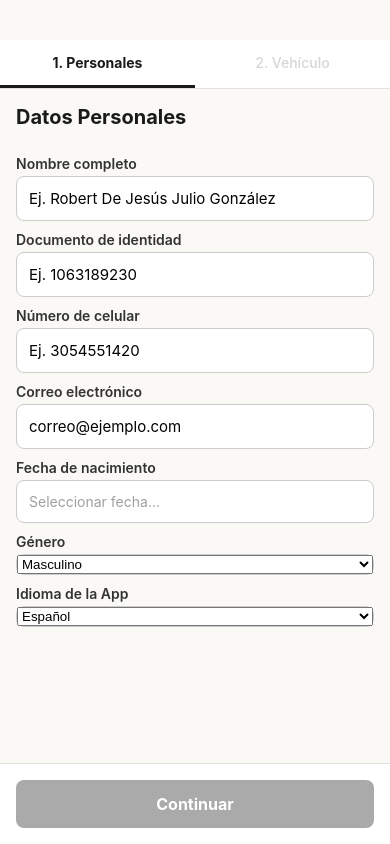
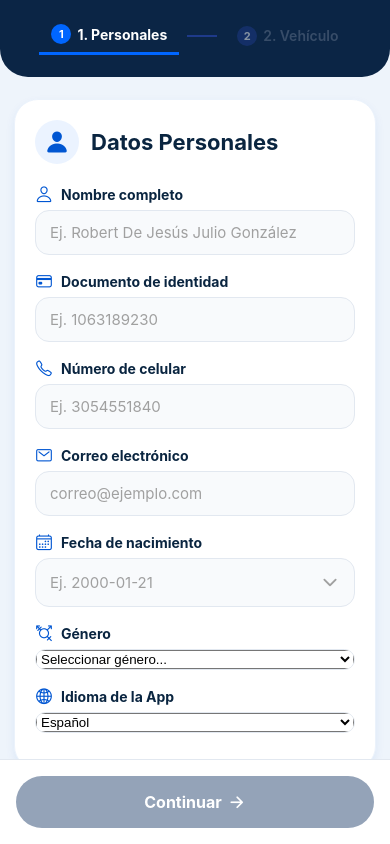
Before and after one commit to CholiBroki/UberClone, a React Native app: screen / in a window 390 px wide. Built offline with nearby package versions, Linux system fonts and the light colour scheme.

Commit message:
Mejora en el diseño visual de las pestañas

```diff
--- a/package.json
+++ b/package.json
@@ -3,6 +3,7 @@
   "version": "1.0.0",
   "main": "index.js",
   "dependencies": {
+    "@expo/vector-icons": "^15.0.2",
     "@react-native-community/datetimepicker": "9.2.1",
     "@react-native-picker/picker": "2.11.4",
     "expo": "~58.0.21",
--- a/src/screens/PersonalDataTab.js
+++ b/src/screens/PersonalDataTab.js
@@ -3,6 +3,7 @@ import React, { useState } from 'react';
 import { View, Text, TextInput, StyleSheet, ScrollView, TouchableOpacity, Platform } from 'react-native';
 import { Picker } from '@react-native-picker/picker';
 import DateTimePicker from '@react-native-community/datetimepicker';
+import { Ionicons } from '@expo/vector-icons';
 
 const PersonalDataTab = ({ formData, setFormData, errors, touched }) => {
   const [showDatePicker, setShowDatePicker] = useState(false);
@@ -20,63 +21,104 @@ const PersonalDataTab = ({ formData, setFormData, errors, touched }) => {
   };
 
   return (
-    <ScrollView style={styles.container}>
+    <ScrollView style={styles.container} showsVerticalScrollIndicator={false}>
+      {/* Tarjeta Principal */}
+      <View style={styles.card}>
+        <View style={styles.headerRow}>
+          <View style={styles.iconBadge}>
+            <Ionicons name="person" size={24} color="#0056D2" />
+          </View>
           <Text style={styles.title}>Datos Personales</Text>
+        </View>
 
+        {/* Nombre */}
+        <View style={styles.fieldGroup}>
+          <View style={styles.labelRow}>
+            <Ionicons name="person-outline" size={18} color="#0056D2" />
             <Text style={styles.label}>Nombre completo</Text>
+          </View>
           <TextInput
             style={[styles.input, touched.fullName && errors.fullName && styles.inputError]}
             placeholder="Ej. Robert De Jesús Julio González"
+            placeholderTextColor="#A0A0A0"
             value={formData.fullName}
             onChangeText={(val) => handleChange('fullName', val)}
             maxLength={50}
           />
           {touched.fullName && errors.fullName && <Text style={styles.errorText}>{errors.fullName}</Text>}
+        </View>
 
+        {/* Documento */}
+        <View style={styles.fieldGroup}>
+          <View style={styles.labelRow}>
+            <Ionicons name="card-outline" size={18} color="#0056D2" />
             <Text style={styles.label}>Documento de identidad</Text>
+          </View>
           <TextInput
             style={[styles.input, touched.idNumber && errors.idNumber && styles.inputError]}
             placeholder="Ej. 1063189230"
+            placeholderTextColor="#A0A0A0"
             keyboardType="numeric"
             value={formData.idNumber}
             onChangeText={(val) => handleChange('idNumber', val)}
             maxLength={10}
           />
           {touched.idNumber && errors.idNumber && <Text style={styles.errorText}>{errors.idNumber}</Text>}
+        </View>
 
+        {/* Celular */}
+        <View style={styles.fieldGroup}>
+          <View style={styles.labelRow}>
+            <Ionicons name="call-outline" size={18} color="#0056D2" />
             <Text style={styles.label}>Número de celular</Text>
+          </View>
           <TextInput
             style={[styles.input, touched.phone && errors.phone && styles.inputError]}
-        placeholder="Ej. 3054551420"
+            placeholder="Ej. 3054551840"
+            placeholderTextColor="#A0A0A0"
             keyboardType="phone-pad"
             value={formData.phone}
             onChangeText={(val) => handleChange('phone', val)}
             maxLength={10}
           />
           {touched.phone && errors.phone && <Text style={styles.errorText}>{errors.phone}</Text>}
+        </View>
 
+        {/* Correo */}
+        <View style={styles.fieldGroup}>
+          <View style={styles.labelRow}>
+            <Ionicons name="mail-outline" size={18} color="#0056D2" />
             <Text style={styles.label}>Correo electrónico</Text>
+          </View>
           <TextInput
             style={[styles.input, touched.email && errors.email && styles.inputError]}
             placeholder="correo@ejemplo.com"
+            placeholderTextColor="#A0A0A0"
             keyboardType="email-address"
             autoCapitalize="none"
             value={formData.email}
             onChangeText={(val) => handleChange('email', val)}
           />
           {touched.email && errors.email && <Text style={styles.errorText}>{errors.email}</Text>}
+        </View>
 
-      {/* Selector de Fecha Nativo */}
+        {/* Fecha de nacimiento */}
+        <View style={styles.fieldGroup}>
+          <View style={styles.labelRow}>
+            <Ionicons name="calendar-outline" size={18} color="#0056D2" />
             <Text style={styles.label}>Fecha de nacimiento</Text>
+          </View>
           <TouchableOpacity
             onPress={() => setShowDatePicker(true)}
-        style={[styles.input, touched.birthDate && errors.birthDate && styles.inputError]}
+            style={[styles.input, styles.datePickerButton, touched.birthDate && errors.birthDate && styles.inputError]}
           >
-        <Text style={{ color: formData.birthDate ? '#1A1A1A' : '#A0A0A0' }}>
-          {formData.birthDate ? formData.birthDate : 'Seleccionar fecha...'}
+            <Text style={{ color: formData.birthDate ? '#1A2B4C' : '#A0A0A0', fontSize: 15 }}>
+              {formData.birthDate ? formData.birthDate : 'Ej. 2000-01-21'}
             </Text>
+            <Ionicons name="chevron-down" size={20} color="#A0A0A0" />
           </TouchableOpacity>
           {touched.birthDate && errors.birthDate && <Text style={styles.errorText}>{errors.birthDate}</Text>}
+        </View>
 
         {showDatePicker && (
           <DateTimePicker
@@ -88,31 +130,44 @@ const PersonalDataTab = ({ formData, setFormData, errors, touched }) => {
           />
         )}
 
-      {/* Lista Desplegable: Género */}
+        {/* Género (Por defecto en Seleccionar género...) */}
+        <View style={styles.fieldGroup}>
+          <View style={styles.labelRow}>
+            <Ionicons name="transgender-outline" size={18} color="#0056D2" />
             <Text style={styles.label}>Género</Text>
+          </View>
           <View style={[styles.pickerContainer, touched.gender && errors.gender && styles.inputError]}>
             <Picker
               selectedValue={formData.gender}
               onValueChange={(itemValue) => handleChange('gender', itemValue)}
+              dropdownIconColor="#0056D2"
             >
-          <Picker.Item label="Seleccionar género..." value="" />
+              <Picker.Item label="Seleccionar género..." value="" color="#A0A0A0" />
               <Picker.Item label="Masculino" value="Masculino" />
               <Picker.Item label="Femenino" value="Femenino" />
               <Picker.Item label="Otro" value="Otro" />
             </Picker>
           </View>
           {touched.gender && errors.gender && <Text style={styles.errorText}>{errors.gender}</Text>}
+        </View>
 
-      {/* Lista Desplegable: Idioma */}
+        {/* Idioma */}
+        <View style={styles.fieldGroup}>
+          <View style={styles.labelRow}>
+            <Ionicons name="globe-outline" size={18} color="#0056D2" />
             <Text style={styles.label}>Idioma de la App</Text>
+          </View>
           <View style={[styles.pickerContainer, touched.language && errors.language && styles.inputError]}>
             <Picker
               selectedValue={formData.language}
               onValueChange={(itemValue) => handleChange('language', itemValue)}
+              dropdownIconColor="#0056D2"
             >
               <Picker.Item label="Español" value="Español" />
               <Picker.Item label="Inglés" value="Inglés" />
             </Picker>
+          </View>
+        </View>
       </View>
     </ScrollView>
   );
@@ -121,45 +176,87 @@ const PersonalDataTab = ({ formData, setFormData, errors, touched }) => {
 const styles = StyleSheet.create({
   container: {
     flex: 1,
-    padding: 16,
-    backgroundColor: '#FAF9F6'
+    paddingHorizontal: 14,
+    paddingVertical: 10
+  },
+  card: {
+    backgroundColor: '#FFFFFF',
+    borderRadius: 24,
+    padding: 20,
+    marginBottom: 25,
+    borderWidth: 1,
+    borderColor: '#EBF2FB',
+    elevation: 3,
+    shadowColor: '#0056D2',
+    shadowOffset: { width: 0, height: 4 },
+    shadowOpacity: 0.08,
+    shadowRadius: 10
+  },
+  headerRow: {
+    flexDirection: 'row',
+    alignItems: 'center',
+    marginBottom: 20,
+    gap: 12
+  },
+  iconBadge: {
+    width: 44,
+    height: 44,
+    borderRadius: 22,
+    backgroundColor: '#EBF3FF',
+    alignItems: 'center',
+    justifyContent: 'center'
   },
   title: {
-    fontSize: 20,
+    fontSize: 22,
     fontWeight: 'bold',
-    marginBottom: 16,
-    color: '#1A1A1A'
+    color: '#0A2540'
+  },
+  fieldGroup: {
+    marginBottom: 16
+  },
+  labelRow: {
+    flexDirection: 'row',
+    alignItems: 'center',
+    gap: 8,
+    marginBottom: 6
   },
   label: {
     fontSize: 14,
-    fontWeight: '600',
-    color: '#333333',
-    marginTop: 10,
-    marginBottom: 4
+    fontWeight: '700',
+    color: '#0A2540'
   },
   input: {
-    borderWidth: 1,
-    borderColor: '#CCCCCC',
-    borderRadius: 8,
-    padding: 12,
+    borderWidth: 1.5,
+    borderColor: '#E2E8F0',
+    borderRadius: 14,
+    paddingHorizontal: 14,
+    paddingVertical: 12,
     fontSize: 15,
-    backgroundColor: '#FFFFFF',
-    justifyContent: 'center'
+    backgroundColor: '#F8FAFC',
+    color: '#0A2540'
+  },
+  datePickerButton: {
+    flexDirection: 'row',
+    justifyContent: 'space-between',
+    alignItems: 'center'
   },
   pickerContainer: {
-    borderWidth: 1,
-    borderColor: '#CCCCCC',
-    borderRadius: 8,
-    backgroundColor: '#FFFFFF',
+    borderWidth: 1.5,
+    borderColor: '#E2E8F0',
+    borderRadius: 14,
+    backgroundColor: '#F8FAFC',
+    overflow: 'hidden',
     justifyContent: 'center'
   },
   inputError: {
-    borderColor: '#D32F2F'
+    borderColor: '#E53E3E',
+    backgroundColor: '#FFF5F5'
   },
   errorText: {
-    color: '#D32F2F',
+    color: '#E53E3E',
     fontSize: 12,
-    marginTop: 3
+    marginTop: 4,
+    fontWeight: '500'
   }
 });
 
--- a/src/screens/RegisterScreen.js
+++ b/src/screens/RegisterScreen.js
@@ -1,14 +1,13 @@
 // AI-assisted: see docs/AI_LOG.md #7
 import React, { useState } from 'react';
-import { View, Text, StyleSheet, TouchableOpacity } from 'react-native';
+import { View, Text, StyleSheet, TouchableOpacity, SafeAreaView, StatusBar, Platform } from 'react-native';
 import PersonalDataTab from './PersonalDataTab';
 import VehicleTab from './VehicleTab';
 import { validatePersonalData, validateVehicleData } from '../utils/validators';
+import { Ionicons } from '@expo/vector-icons';
 
 const RegisterScreen = () => {
   const [activeTab, setActiveTab] = useState(1);
-
-  // Separamos el intento de envio por cada pestana independiente
   const [submittedTab1, setSubmittedTab1] = useState(false);
   const [submittedTab2, setSubmittedTab2] = useState(false);
 
@@ -18,7 +17,7 @@ const RegisterScreen = () => {
     phone: '',
     email: '',
     birthDate: '',
-    gender: 'Masculino',
+    gender: '',
     language: 'Español'
   });
 
@@ -38,7 +37,6 @@ const RegisterScreen = () => {
   const isPersonalValid = Object.keys(personalErrors).length === 0;
   const isVehicleValid = Object.keys(vehicleErrors).length === 0;
 
-  // Bloqueo de navegacion manual por pestañas
   const handleTabPress = (tabIndex) => {
     if (tabIndex === 2 && !isPersonalValid) {
       setSubmittedTab1(true);
@@ -56,26 +54,38 @@ const RegisterScreen = () => {
     } else if (activeTab === 2) {
       setSubmittedTab2(true);
       if (isPersonalValid && isVehicleValid) {
-        const newDriver = {
-          ...personalData,
-          vehicle: vehicleData,
-          status: 'Pendiente'
-        };
-        console.log('Registro enviado con éxito:', newDriver);
+        // En el futuro, esto avanzará a la Pestaña 3 (Documentos)
+        console.log('Pestaña 2 validada correctamente');
       }
     }
   };
 
+  const isCurrentTabValid = activeTab === 1 ? isPersonalValid : (isPersonalValid && isVehicleValid);
+
   return (
-    <View style={styles.container}>
-      {/* Header de pestañas */}
+    <SafeAreaView style={styles.container}>
+      <StatusBar barStyle="light-content" backgroundColor="#0B2545" />
+
+      {/* Header Superior Azul Curvo con respeto al Notch */}
+      <View style={styles.topBanner}>
         <View style={styles.tabHeader}>
           <TouchableOpacity
             style={[styles.tabButton, activeTab === 1 && styles.activeTabButton]}
             onPress={() => handleTabPress(1)}
           >
+            <View style={styles.tabRow}>
+              {isPersonalValid ? (
+                <Ionicons name="checkmark-circle" size={18} color="#4ADE80" />
+              ) : (
+                <View style={[styles.stepNumber, activeTab === 1 && styles.activeStepNumber]}>
+                  <Text style={styles.stepText}>1</Text>
+                </View>
+              )}
               <Text style={[styles.tabText, activeTab === 1 && styles.activeTabText]}>1. Personales</Text>
+            </View>
           </TouchableOpacity>
+
+          <View style={styles.stepDivider} />
 
           <TouchableOpacity
             style={[
@@ -85,6 +95,14 @@ const RegisterScreen = () => {
             ]}
             onPress={() => handleTabPress(2)}
           >
+            <View style={styles.tabRow}>
+              {isVehicleValid ? (
+                <Ionicons name="checkmark-circle" size={18} color="#4ADE80" />
+              ) : (
+                <View style={[styles.stepNumber, activeTab === 2 && styles.activeStepNumber]}>
+                  <Text style={styles.stepText}>2</Text>
+                </View>
+              )}
               <Text style={[
                 styles.tabText,
                 activeTab === 2 && styles.activeTabText,
@@ -92,10 +110,12 @@ const RegisterScreen = () => {
               ]}>
                 2. Vehículo
               </Text>
+            </View>
           </TouchableOpacity>
         </View>
+      </View>
 
-      {/* Contenido de la pestaña activa */}
+      {/* Contenido dinámico */}
       <View style={styles.tabContent}>
         {activeTab === 1 && (
           <PersonalDataTab
@@ -128,77 +148,118 @@ const RegisterScreen = () => {
         )}
       </View>
 
-      {/* Botón dinámico */}
+      {/* Footer con Botón Continuar */}
       <View style={styles.footer}>
         <TouchableOpacity
-          style={[
-            styles.actionButton,
-            activeTab === 1 ? (!isPersonalValid && styles.disabledButton) : (!isVehicleValid && styles.disabledButton)
-          ]}
+          style={[styles.actionButton, !isCurrentTabValid && styles.disabledButton]}
           onPress={handleNextOrSubmit}
         >
-          <Text style={styles.actionText}>
-            {activeTab === 1 ? 'Continuar' : 'Enviar registro'}
-          </Text>
+          <Text style={styles.actionText}>Continuar</Text>
+          <Ionicons name="arrow-forward" size={18} color="#FFFFFF" style={{ marginLeft: 6 }} />
         </TouchableOpacity>
       </View>
-    </View>
+    </SafeAreaView>
   );
 };
 
 const styles = StyleSheet.create({
   container: {
     flex: 1,
-    backgroundColor: '#FAF9F6',
-    paddingTop: 40
+    backgroundColor: '#EEF4FB'
+  },
+  topBanner: {
+    backgroundColor: '#0B2545',
+    paddingTop: Platform.OS === 'android' ? (StatusBar.currentHeight || 0) + 12 : 16,
+    paddingBottom: 22,
+    borderBottomLeftRadius: 28,
+    borderBottomRightRadius: 28,
+    paddingHorizontal: 16,
+    zIndex: 10,
+    elevation: 5
   },
   tabHeader: {
     flexDirection: 'row',
-    borderBottomWidth: 1,
-    borderBottomColor: '#E0E0E0',
-    backgroundColor: '#FFFFFF'
+    alignItems: 'center',
+    justifyContent: 'center'
   },
   tabButton: {
-    flex: 1,
-    paddingVertical: 14,
+    paddingVertical: 8,
+    paddingHorizontal: 12,
     alignItems: 'center'
   },
   activeTabButton: {
     borderBottomWidth: 3,
-    borderBottomColor: '#1A1A1A'
+    borderBottomColor: '#0066FF'
   },
-  tabDisabled: {
-    opacity: 0.4
+  tabRow: {
+    flexDirection: 'row',
+    alignItems: 'center',
+    gap: 6
+  },
+  stepNumber: {
+    width: 20,
+    height: 20,
+    borderRadius: 10,
+    backgroundColor: '#1E3A8A',
+    alignItems: 'center',
+    justifyContent: 'center'
+  },
+  activeStepNumber: {
+    backgroundColor: '#0066FF'
+  },
+  stepText: {
+    color: '#FFFFFF',
+    fontSize: 11,
+    fontWeight: 'bold'
+  },
+  stepDivider: {
+    width: 30,
+    height: 2,
+    backgroundColor: '#1E3A8A',
+    marginHorizontal: 8
   },
   tabText: {
     fontSize: 14,
-    color: '#777777',
-    fontWeight: '500'
+    color: '#94A3B8',
+    fontWeight: '600'
   },
   activeTabText: {
-    color: '#1A1A1A',
+    color: '#FFFFFF',
     fontWeight: 'bold'
   },
+  tabDisabled: {
+    opacity: 0.5
+  },
   tabDisabledText: {
-    color: '#999999'
+    color: '#64748B'
   },
   tabContent: {
-    flex: 1
+    flex: 1,
+    paddingTop: 12
   },
   footer: {
     padding: 16,
     backgroundColor: '#FFFFFF',
     borderTopWidth: 1,
-    borderTopColor: '#E0E0E0'
+    borderTopColor: '#E2E8F0'
   },
   actionButton: {
-    backgroundColor: '#1A1A1A',
-    paddingVertical: 14,
-    borderRadius: 8,
-    alignItems: 'center'
+    backgroundColor: '#0056D2',
+    paddingVertical: 16,
+    borderRadius: 30,
+    flexDirection: 'row',
+    alignItems: 'center',
+    justifyContent: 'center',
+    elevation: 4,
+    shadowColor: '#0056D2',
+    shadowOffset: { width: 0, height: 4 },
+    shadowOpacity: 0.3,
+    shadowRadius: 8
   },
   disabledButton: {
-    backgroundColor: '#AAAAAA'
+    backgroundColor: '#94A3B8',
+    elevation: 0,
+    shadowOpacity: 0
   },
   actionText: {
     color: '#FFFFFF',
--- a/src/screens/VehicleTab.js
+++ b/src/screens/VehicleTab.js
@@ -2,6 +2,7 @@
 import React from 'react';
 import { View, Text, TextInput, StyleSheet, ScrollView } from 'react-native';
 import { Picker } from '@react-native-picker/picker';
+import { Ionicons } from '@expo/vector-icons';
 
 const VehicleTab = ({ vehicleData, setVehicleData, errors, touched }) => {
   const handleChange = (field, value) => {
@@ -13,80 +14,132 @@ const VehicleTab = ({ vehicleData, setVehicleData, errors, touched }) => {
   };
 
   return (
-    <ScrollView style={styles.container}>
+    <ScrollView style={styles.container} showsVerticalScrollIndicator={false}>
+      <View style={styles.card}>
+        <View style={styles.headerRow}>
+          <View style={styles.iconBadge}>
+            <Ionicons name="car" size={24} color="#0056D2" />
+          </View>
           <Text style={styles.title}>Datos del Vehículo</Text>
+        </View>
 
-      {/* Lista Desplegable: Categoría */}
+        {/* Categoría */}
+        <View style={styles.fieldGroup}>
+          <View style={styles.labelRow}>
+            <Ionicons name="pricetag-outline" size={18} color="#0056D2" />
             <Text style={styles.label}>Categoría del Vehículo</Text>
+          </View>
           <View style={[styles.pickerContainer, touched.category && errors.category && styles.inputError]}>
             <Picker
               selectedValue={vehicleData.category}
               onValueChange={(itemValue) => handleChange('category', itemValue)}
+              dropdownIconColor="#0056D2"
             >
               <Picker.Item label="Económico" value="economy" />
               <Picker.Item label="XL" value="xl" />
               <Picker.Item label="Premium" value="premium" />
             </Picker>
           </View>
+        </View>
 
+        {/* Placa */}
+        <View style={styles.fieldGroup}>
+          <View style={styles.labelRow}>
+            <Ionicons name="barcode-outline" size={18} color="#0056D2" />
             <Text style={styles.label}>Placa del vehículo</Text>
+          </View>
           <TextInput
             style={[styles.input, touched.plate && errors.plate && styles.inputError]}
             placeholder="Ej. ABC123"
+            placeholderTextColor="#A0A0A0"
             value={vehicleData.plate}
             onChangeText={(val) => handleChange('plate', val)}
             autoCapitalize="characters"
             maxLength={6}
           />
           {touched.plate && errors.plate && <Text style={styles.errorText}>{errors.plate}</Text>}
+        </View>
 
+        {/* Marca */}
+        <View style={styles.fieldGroup}>
+          <View style={styles.labelRow}>
+            <Ionicons name="car-sport-outline" size={18} color="#0056D2" />
             <Text style={styles.label}>Marca</Text>
+          </View>
           <TextInput
             style={[styles.input, touched.brand && errors.brand && styles.inputError]}
             placeholder="Ej. Chevrolet"
+            placeholderTextColor="#A0A0A0"
             value={vehicleData.brand}
             onChangeText={(val) => handleChange('brand', val)}
             maxLength={30}
           />
           {touched.brand && errors.brand && <Text style={styles.errorText}>{errors.brand}</Text>}
+        </View>
 
+        {/* Modelo */}
+        <View style={styles.fieldGroup}>
+          <View style={styles.labelRow}>
+            <Ionicons name="settings-outline" size={18} color="#0056D2" />
             <Text style={styles.label}>Modelo</Text>
+          </View>
           <TextInput
             style={[styles.input, touched.model && errors.model && styles.inputError]}
             placeholder="Ej. Onix"
+            placeholderTextColor="#A0A0A0"
             value={vehicleData.model}
             onChangeText={(val) => handleChange('model', val)}
             maxLength={30}
           />
           {touched.model && errors.model && <Text style={styles.errorText}>{errors.model}</Text>}
+        </View>
 
+        {/* Año */}
+        <View style={styles.fieldGroup}>
+          <View style={styles.labelRow}>
+            <Ionicons name="calendar-number-outline" size={18} color="#0056D2" />
             <Text style={styles.label}>Año</Text>
+          </View>
           <TextInput
             style={[styles.input, touched.year && errors.year && styles.inputError]}
             placeholder="Ej. 2022"
+            placeholderTextColor="#A0A0A0"
             keyboardType="numeric"
             value={vehicleData.year}
             onChangeText={(val) => handleChange('year', val)}
             maxLength={4}
           />
           {touched.year && errors.year && <Text style={styles.errorText}>{errors.year}</Text>}
+        </View>
 
+        {/* Capacidad */}
+        <View style={styles.fieldGroup}>
+          <View style={styles.labelRow}>
+            <Ionicons name="people-outline" size={18} color="#0056D2" />
             <Text style={styles.label}>Capacidad de pasajeros</Text>
+          </View>
           <TextInput
             style={[styles.input, touched.capacity && errors.capacity && styles.inputError]}
             placeholder="Ej. 4 (Mínimo 6 si es XL)"
+            placeholderTextColor="#A0A0A0"
             keyboardType="numeric"
             value={vehicleData.capacity}
             onChangeText={(val) => handleChange('capacity', val)}
           />
           {touched.capacity && errors.capacity && <Text style={styles.errorText}>{errors.capacity}</Text>}
+        </View>
 
-      {/* Lista Desplegable: Color */}
+        {/* Color */}
+        <View style={styles.fieldGroup}>
+          <View style={styles.labelRow}>
+            <Ionicons name="color-palette-outline" size={18} color="#0056D2" />
             <Text style={styles.label}>Color</Text>
+          </View>
           <View style={[styles.pickerContainer, touched.color && errors.color && styles.inputError]}>
             <Picker
               selectedValue={vehicleData.color}
               onValueChange={(itemValue) => handleChange('color', itemValue)}
+              dropdownIconColor="#0056D2"
             >
               <Picker.Item label="Blanco" value="Blanco" />
               <Picker.Item label="Negro" value="Negro" />
@@ -95,6 +148,8 @@ const VehicleTab = ({ vehicleData, setVehicleData, errors, touched }) => {
               <Picker.Item label="Azul" value="Azul" />
             </Picker>
           </View>
+        </View>
+      </View>
     </ScrollView>
   );
 };
@@ -102,44 +157,82 @@ const VehicleTab = ({ vehicleData, setVehicleData, errors, touched }) => {
 const styles = StyleSheet.create({
   container: {
     flex: 1,
-    padding: 16,
-    backgroundColor: '#FAF9F6'
+    paddingHorizontal: 14,
+    paddingVertical: 10
+  },
+  card: {
+    backgroundColor: '#FFFFFF',
+    borderRadius: 24,
+    padding: 20,
+    marginBottom: 25,
+    borderWidth: 1,
+    borderColor: '#EBF2FB',
+    elevation: 3,
+    shadowColor: '#0056D2',
+    shadowOffset: { width: 0, height: 4 },
+    shadowOpacity: 0.08,
+    shadowRadius: 10
+  },
+  headerRow: {
+    flexDirection: 'row',
+    alignItems: 'center',
+    marginBottom: 20,
+    gap: 12
+  },
+  iconBadge: {
+    width: 44,
+    height: 44,
+    borderRadius: 22,
+    backgroundColor: '#EBF3FF',
+    alignItems: 'center',
+    justifyContent: 'center'
   },
   title: {
-    fontSize: 20,
+    fontSize: 22,
     fontWeight: 'bold',
-    marginBottom: 16,
-    color: '#1A1A1A'
+    color: '#0A2540'
+  },
+  fieldGroup: {
+    marginBottom: 16
+  },
+  labelRow: {
+    flexDirection: 'row',
+    alignItems: 'center',
+    gap: 8,
+    marginBottom: 6
   },
   label: {
     fontSize: 14,
-    fontWeight: '600',
-    color: '#333333',
-    marginTop: 10,
-    marginBottom: 4
+    fontWeight: '700',
+    color: '#0A2540'
   },
   input: {
-    borderWidth: 1,
-    borderColor: '#CCCCCC',
-    borderRadius: 8,
-    padding: 12,
+    borderWidth: 1.5,
+    borderColor: '#E2E8F0',
+    borderRadius: 14,
+    paddingHorizontal: 14,
+    paddingVertical: 12,
     fontSize: 15,
-    backgroundColor: '#FFFFFF'
+    backgroundColor: '#F8FAFC',
+    color: '#0A2540'
   },
   pickerContainer: {
-    borderWidth: 1,
-    borderColor: '#CCCCCC',
-    borderRadius: 8,
-    backgroundColor: '#FFFFFF',
+    borderWidth: 1.5,
+    borderColor: '#E2E8F0',
+    borderRadius: 14,
+    backgroundColor: '#F8FAFC',
+    overflow: 'hidden',
     justifyContent: 'center'
   },
   inputError: {
-    borderColor: '#D32F2F'
+    borderColor: '#E53E3E',
+    backgroundColor: '#FFF5F5'
   },
   errorText: {
-    color: '#D32F2F',
+    color: '#E53E3E',
     fontSize: 12,
-    marginTop: 3
+    marginTop: 4,
+    fontWeight: '500'
   }
 });
 
```
Also changed, not shown: 1 other file (tests, documents, lock files or other folders). Lines whose indentation alone changed are shown as unchanged.
